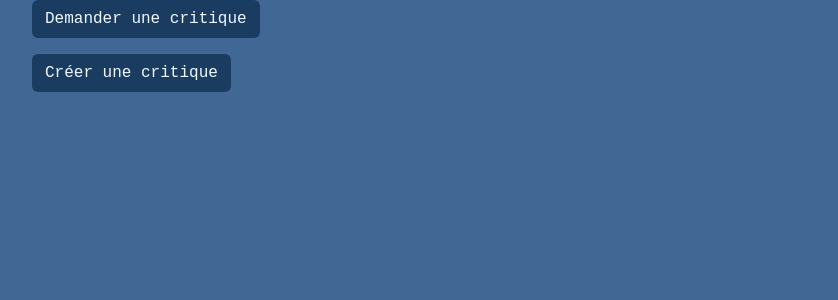
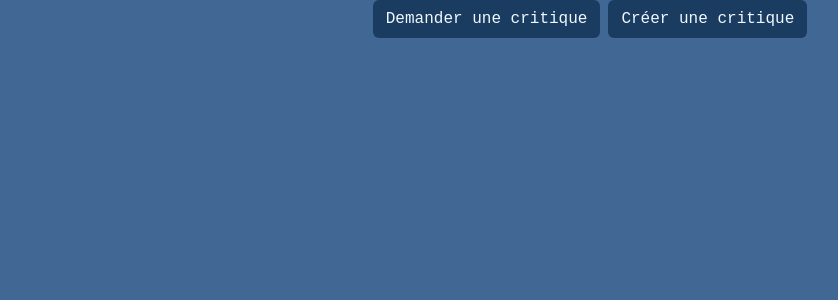
Before and after one commit to A-Nourry/P9_LITReview, a Django app: page /feed/ in a window 1280 px wide. Shown: the part 61-361 px from the top of the page, without its empty margins (50-888 px from the left). Run offline with Django 4.2, Linux system fonts and the light colour scheme; the visitor is signed in with stand-in values (Sample User, id 1); data comes from the database, SQL or seed files in the repository; data that the repository does not hold is empty; parts of the project's set-up code (start-up, migrations or seed data) failed here and were passed over.

Commit message:
ajout du boutton modifier

```diff
--- a/myapp/templates/myapp/feed.html
+++ b/myapp/templates/myapp/feed.html
@@ -3,36 +3,47 @@
 {% extends 'base.html' %}
 
 {% block content %}
-<div class="container butn">
-    <p><a href="{% url 'create-ticket' %}"><button type="button" class="btn btn-custom">Demander une critique</button></a></p>
-    <p><a href="{% url 'create-review' %}"><button type="button" class="btn btn-custom">Créer une critique</button></a></p>
+<div class="d-grid gap-2 d-md-flex justify-content-md-center">
+    <p><a href="{% url 'create-ticket' %}"><button type="button" class="btn btn-custom">Demander une
+                critique</button></a></p>
+    <p><a href="{% url 'create-review' %}"><button type="button" class="btn btn-custom">Créer une critique</button></a>
+    </p>
 </div>
 
 <div class="container main_feed">
+    <div class="row">
         <div class="col-md-12">
 
 
             {% for review in reviews %}
+            <p>{{ review.date_created }}</p>
             <p>{{ review.title }} - {{ review.rating }}</p>
             <p>{{ review.comment }}</p>
             <p>Posté par {{ review.original_poster }}</p>
+            <div class="col-md-6">
                 <p>Ticket - {{ review.ticket.requester }}</p>
                 <p>{{ review.ticket.title }}</p>
                 <p>{{ review.ticket.description }}</p>
                 <p><img src="{{ review.ticket.image.url }}" /></p>
+            </div>
+            <p><a href="{% url 'change-review' review.ticket_id %}"><button type="button" class="btn btn-dark">Modifier</button></a></p>
             {% endfor %}
 
             {% for ticket in tickets %}
+            <p>{{ ticket.date_created }}</p>
             <p>{{ ticket.requester }} à demandé une critique</p>
             <p>{{ ticket.title }}</p>
             <p>{{ ticket.description }}</p>
             <p><img src="{{ ticket.image.url }}" /></p>
             {% if not ticket.review %}
-        <p><a href="{% url 'ticket-review' ticket.id %}"><button type="button" class="btn btn-dark">Créer une critique</button></a></p>
+            <p><a href="{% url 'ticket-review' ticket.id %}"><button type="button" class="btn btn-dark">Créer une
+                        critique</button></a></p>
             {% endif %}
+            <p><a href="{% url 'change-ticket' ticket.id %}"><button type="button" class="btn btn-dark">Modifier</button></a></p>
             {% endfor %}
 
         </div>
     </div>
+</div>
 
 {% endblock content %}
```
Lines whose indentation alone changed are shown as unchanged.
